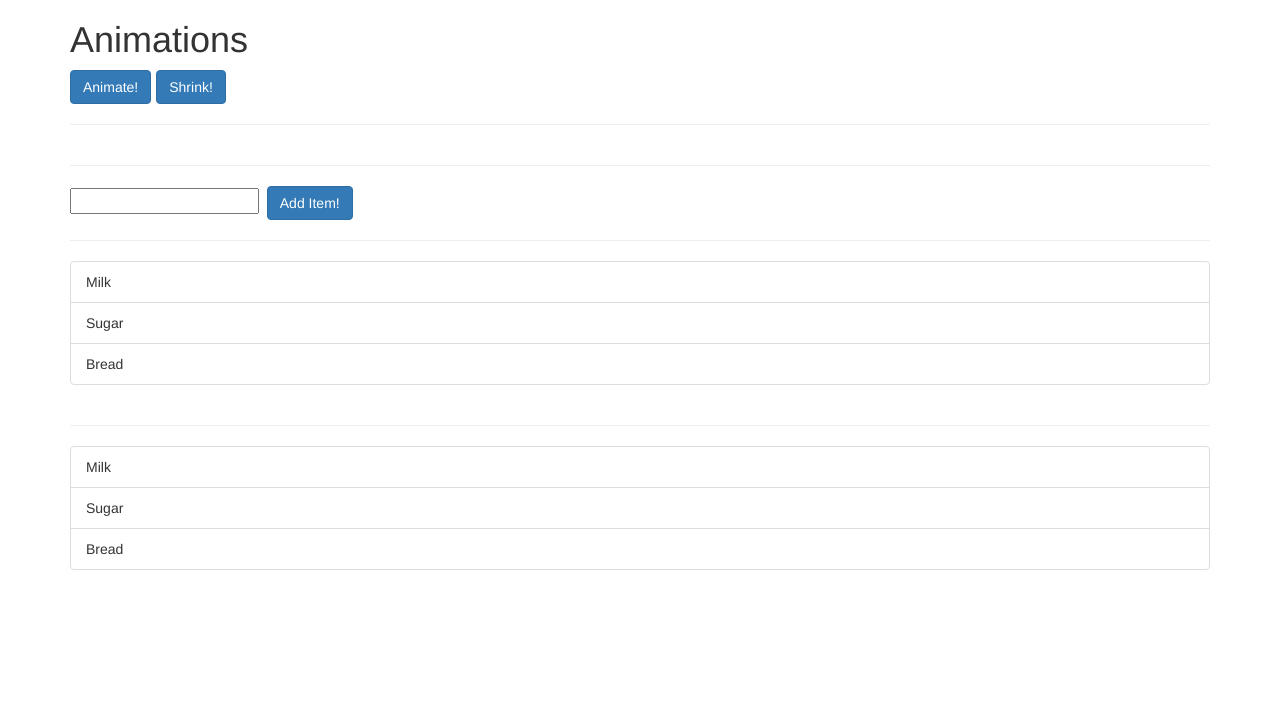
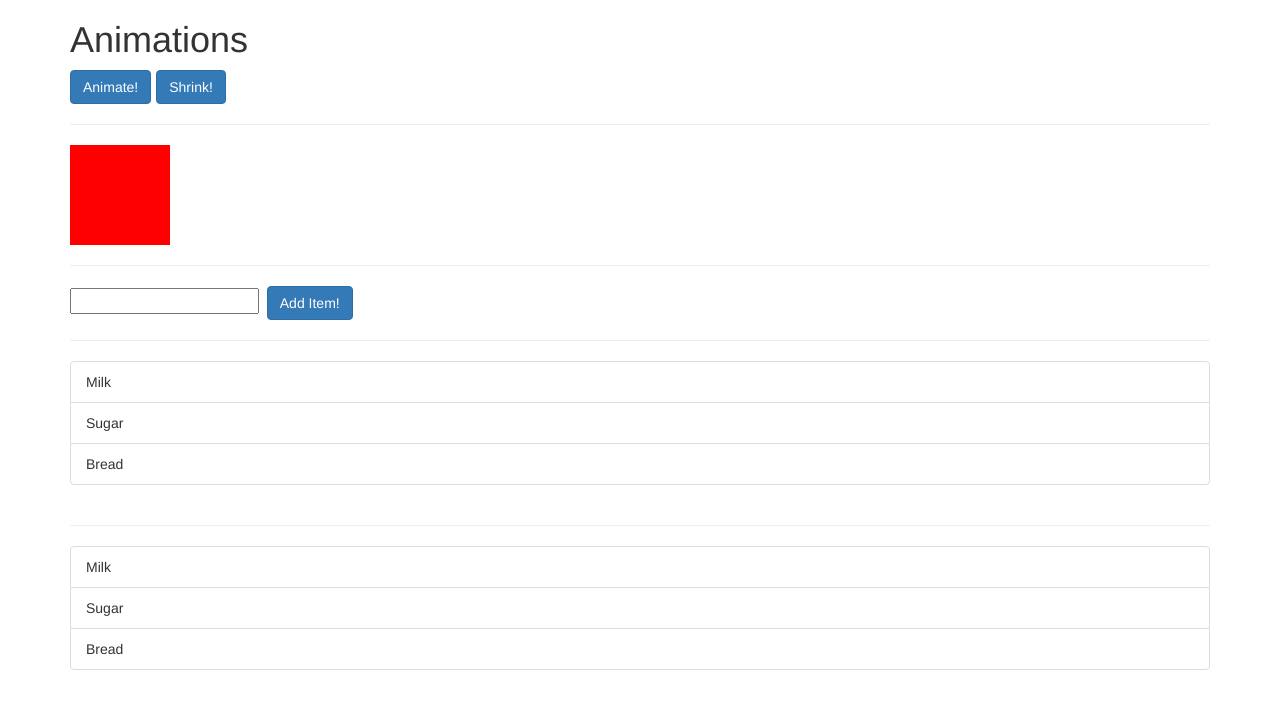
Before and after one commit to zakdim/ng8-animations, an Angular app: page / in a window 1280 px wide. Shown: the top 708 px of the page. Built offline with nearby package versions, Linux system fonts and the light colour scheme.

Commit message:
26-454 Animations Triggers and State

```diff
--- a/src/app/app.component.html
+++ b/src/app/app.component.html
@@ -7,7 +7,10 @@
         <button class="btn btn-primary">Shrink!</button>
       </div>
       <hr>
-      <div></div>
+      <div
+        style="width: 100px; height: 100px;"
+        [@divState]="state">
+      </div>
     </div>
   </div>
   <hr>
--- a/src/app/app.component.ts
+++ b/src/app/app.component.ts
@@ -1,10 +1,28 @@
 import { Component } from '@angular/core';
+import {
+  trigger,
+  state,
+  style
+} from '@angular/animations';
 
 @Component({
   selector: 'app-root',
-  templateUrl: './app.component.html'
+  templateUrl: './app.component.html',
+  animations: [
+    trigger('divState', [
+      state('normal', style({
+        'background-color': 'red',
+        transform: 'translateX(0)'
+      })),
+      state('highlighted', style({
+        backgroundColor: 'blue',
+        transform: 'translateX(100px)'
+      }))
+    ])
+  ]
 })
 export class AppComponent {
+  state = 'normal';
   list = ['Milk', 'Sugar', 'Bread'];
 
     onAdd(item) {
```
